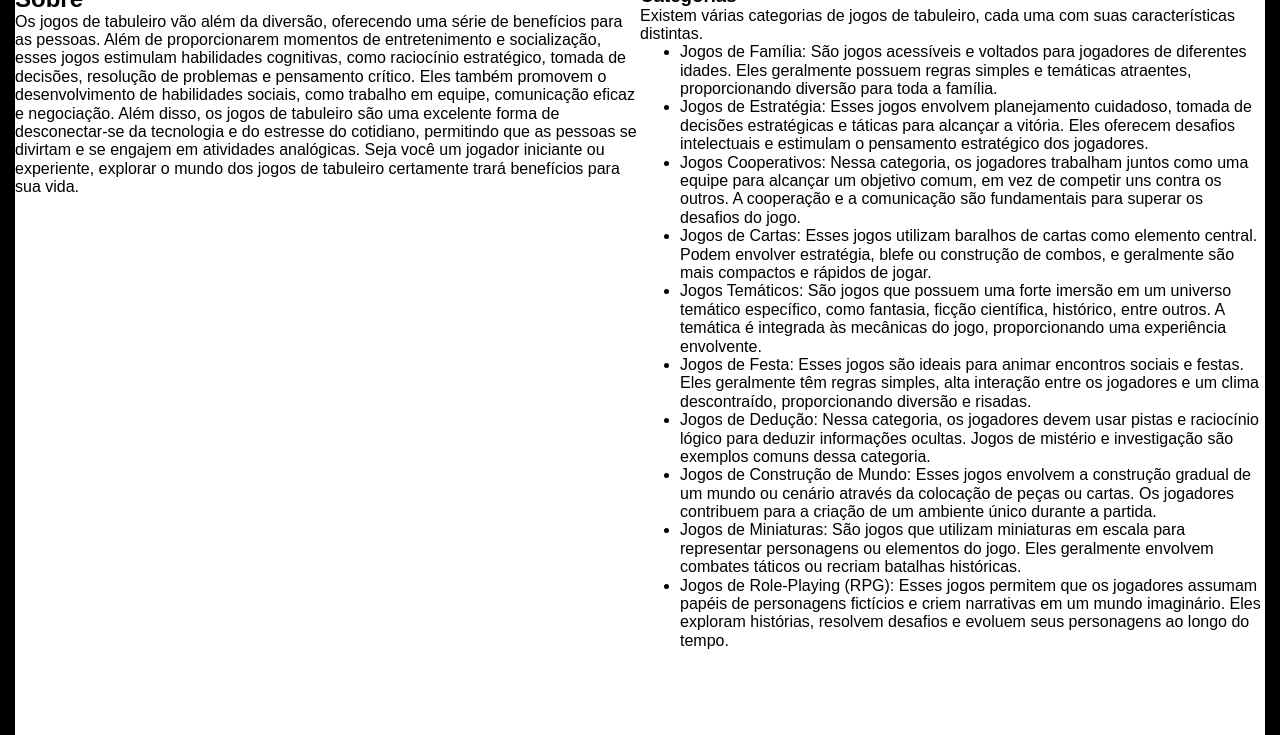
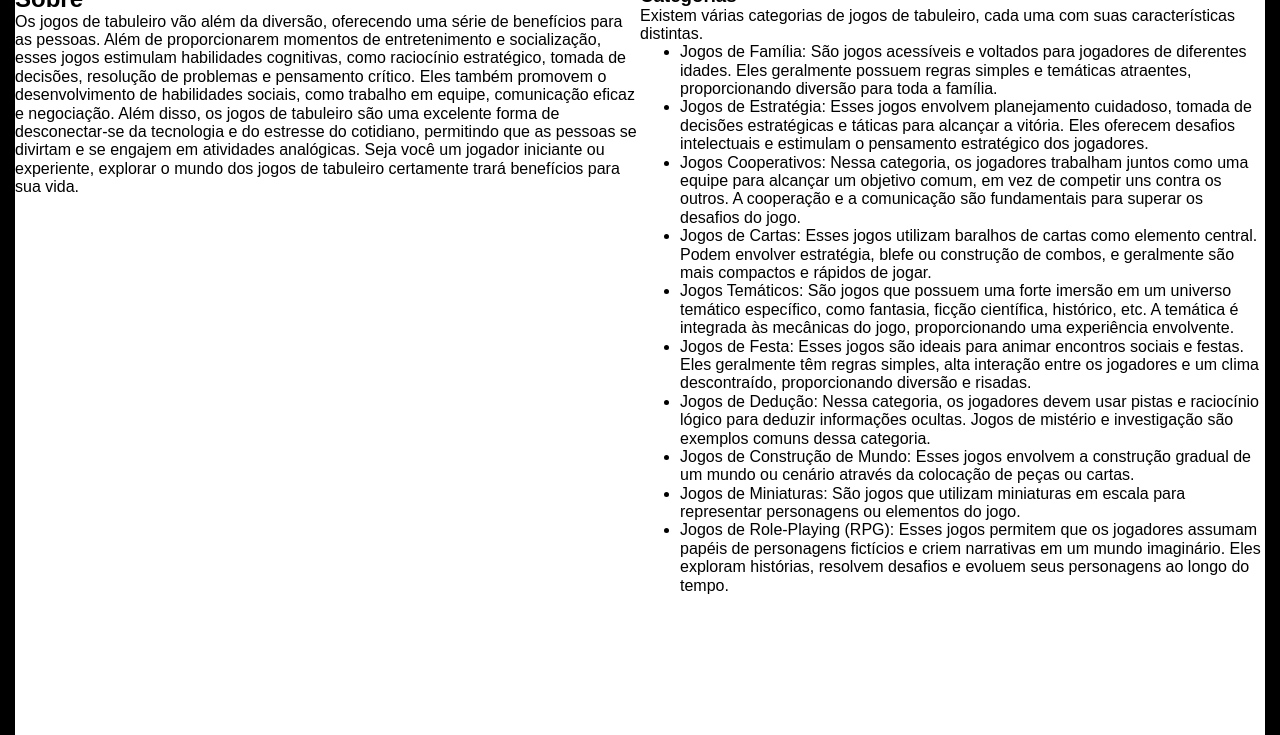
Before and after one commit to casalunivassouras/boardgame-spa, a plain HTML site: page index.html in a window 1280 px wide. Shown: the part 65-800 px from the top of the page. Drawn offline with nearby package versions, Linux system fonts and the light colour scheme.

Commit message:
imagens e mudança no texto das categorias

```diff
--- a/index.html
+++ b/index.html
@@ -36,11 +36,11 @@
           <li>Jogos de Estratégia: Esses jogos envolvem planejamento cuidadoso, tomada de decisões estratégicas e táticas para alcançar a vitória. Eles oferecem desafios intelectuais e estimulam o pensamento estratégico dos jogadores.</li>
           <li>Jogos Cooperativos: Nessa categoria, os jogadores trabalham juntos como uma equipe para alcançar um objetivo comum, em vez de competir uns contra os outros. A cooperação e a comunicação são fundamentais para superar os desafios do jogo.</li>
           <li>Jogos de Cartas: Esses jogos utilizam baralhos de cartas como elemento central. Podem envolver estratégia, blefe ou construção de combos, e geralmente são mais compactos e rápidos de jogar.</li>
-          <li>Jogos Temáticos: São jogos que possuem uma forte imersão em um universo temático específico, como fantasia, ficção científica, histórico, entre outros. A temática é integrada às mecânicas do jogo, proporcionando uma experiência envolvente.</li>
+          <li>Jogos Temáticos: São jogos que possuem uma forte imersão em um universo temático específico, como fantasia, ficção científica, histórico, etc. A temática é integrada às mecânicas do jogo, proporcionando uma experiência envolvente.</li>
           <li>Jogos de Festa: Esses jogos são ideais para animar encontros sociais e festas. Eles geralmente têm regras simples, alta interação entre os jogadores e um clima descontraído, proporcionando diversão e risadas.</li>
           <li>Jogos de Dedução: Nessa categoria, os jogadores devem usar pistas e raciocínio lógico para deduzir informações ocultas. Jogos de mistério e investigação são exemplos comuns dessa categoria.</li>
-          <li>Jogos de Construção de Mundo: Esses jogos envolvem a construção gradual de um mundo ou cenário através da colocação de peças ou cartas. Os jogadores contribuem para a criação de um ambiente único durante a partida.</li>
-          <li>Jogos de Miniaturas: São jogos que utilizam miniaturas em escala para representar personagens ou elementos do jogo. Eles geralmente envolvem combates táticos ou recriam batalhas históricas.</li>
+          <li>Jogos de Construção de Mundo: Esses jogos envolvem a construção gradual de um mundo ou cenário através da colocação de peças ou cartas.</li>
+          <li>Jogos de Miniaturas: São jogos que utilizam miniaturas em escala para representar personagens ou elementos do jogo.</li>
           <li>Jogos de Role-Playing (RPG): Esses jogos permitem que os jogadores assumam papéis de personagens fictícios e criem narrativas em um mundo imaginário. Eles exploram histórias, resolvem desafios e evoluem seus personagens ao longo do tempo.</li>
         </ul>
       </article>
@@ -58,6 +58,7 @@
       <p>Jogo de entrada, Jogo Família.</p>
       <h3>Mecânicas do jogo</h3>
       <p>Colocação de Peças, Influência / Maioria na Área, Memória</p>
+      <img src="imgs/carcassonne-400x300.jpg" alt="Jogo Carcassonne">
     </section>
     <section id="dixit">
       <h2>Dixit</h2>
@@ -72,6 +73,7 @@
       <p>Jogo de Cartas, Jogo de Festa, Jogo Família</p>
       <h3>Mecânicas do jogo</h3>
       <p>Narração de Histórias, Votação, Pistas Direcionadas, Corrida</p>
+      <img src="imgs/dixit-400x260.jpg" alt="Jogo Dixit">
     </section>
     <section id="seven_wonders">
       <h2>7 wonders</h2>
@@ -86,6 +88,7 @@
       <p>Jogo de Cartas, Jogo Família</p>
       <h3>Mecânicas do jogo</h3>
       <p>Seleção de Ação Simultânea, Colecionar Conjuntos, Jogadores com Diferentes Habilidades, Gerenciamento de Mãos</p>
+      <img src="imgs/sevenwonders-400x289.jpg" alt="Jogo Seven wonders">
     </section>
   </main>
 </body>
```
Also changed, not shown: imgs/carcassonne-400x300.jpg (added), imgs/dixit-400x260.jpg (added), imgs/sevenwonders-400x289.jpg (added).
